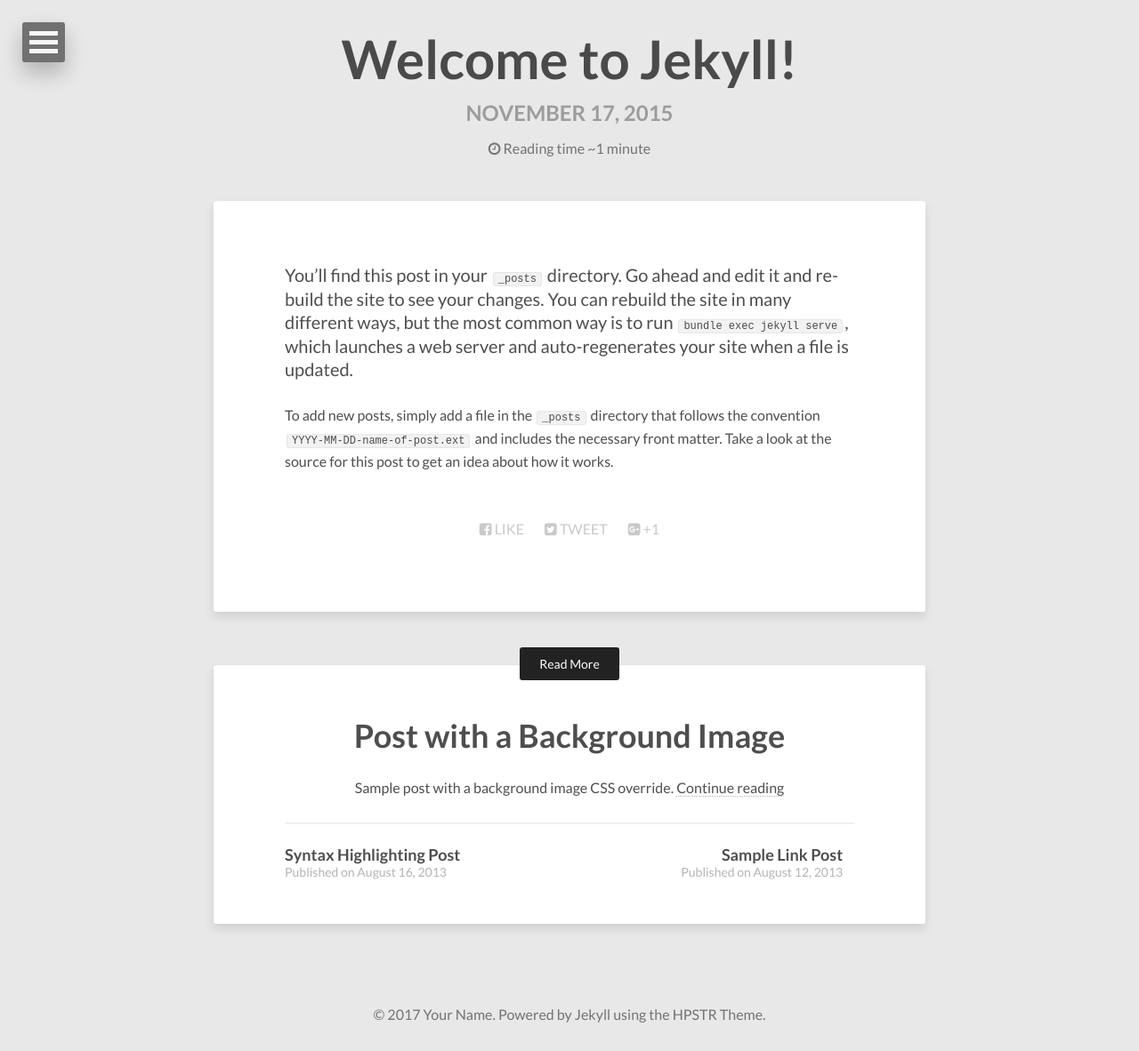
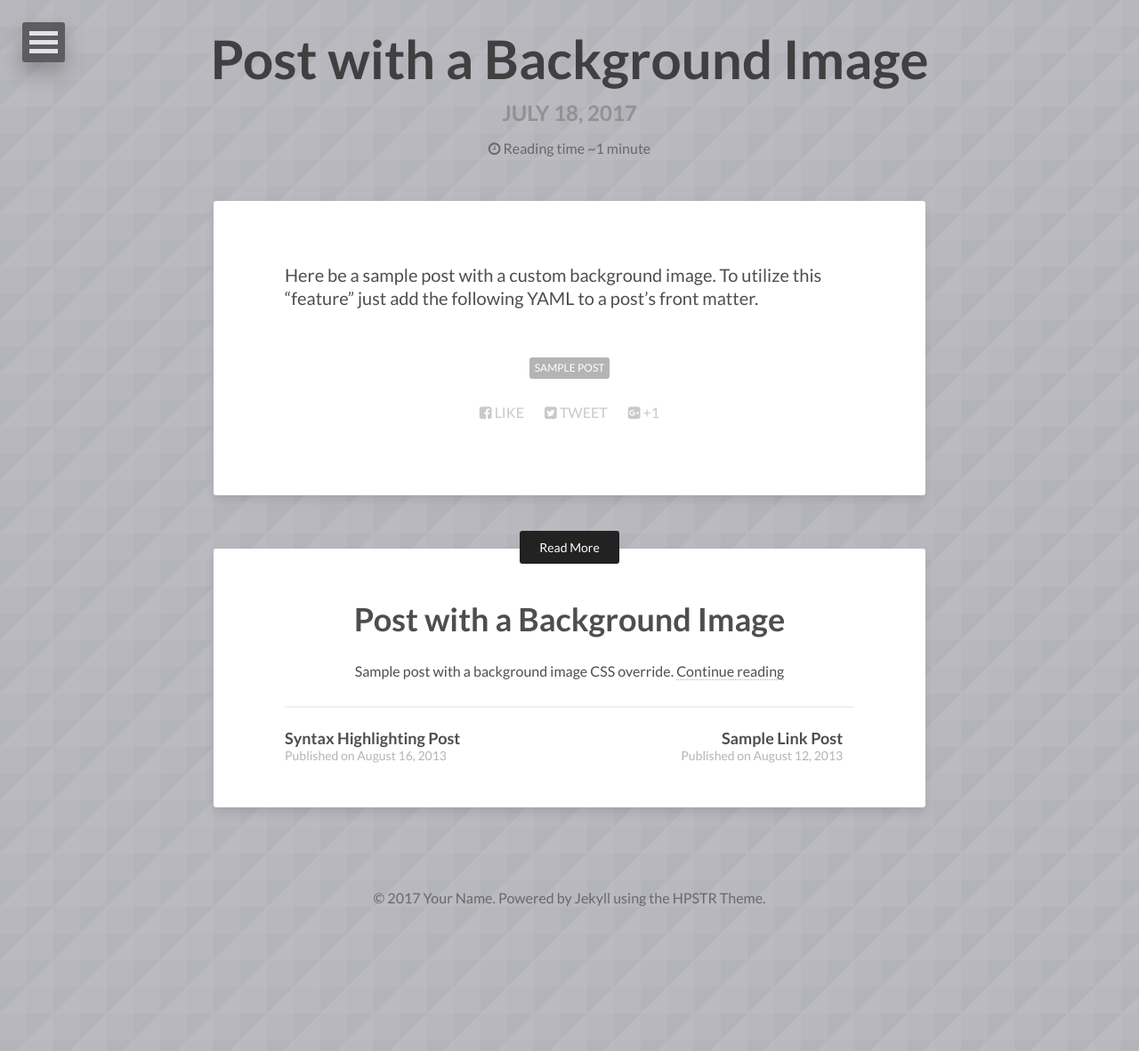
Before and after one commit to throthe/throthe.github.io_old, a Jekyll site: the page built from _posts/2017-07-18-a-first-test-page.md, in a window 1280 px wide. Shown: the whole page at 89% size. Built offline with Jekyll 4.4.1, drawn with Linux system fonts in a browser that asks for light colours; nearby versions of some CDN libraries; after the commit the page ends 1051 px from its top, so only the background shows below that.

Commit message:
testpage edited

```diff
--- a/_posts/2017-07-18-a-first-test-page.md
+++ b/_posts/2017-07-18-a-first-test-page.md
@@ -1,9 +1,10 @@
 ---
 layout: post
-title:  "Welcome to Jekyll!"
-date:   2015-11-17 16:16:01 -0600
-categories: jekyll update
+title: Post with a Background Image
+description: "Sample post with a background image CSS override."
+tags: [sample post]
+image:
+  background: triangular.png
 ---
-You’ll find this post in your `_posts` directory. Go ahead and edit it and re-build the site to see your changes. You can rebuild the site in many different ways, but the most common way is to run `bundle exec jekyll serve`, which launches a web server and auto-regenerates your site when a file is updated.
 
-To add new posts, simply add a file in the `_posts` directory that follows the convention `YYYY-MM-DD-name-of-post.ext` and includes the necessary front matter. Take a look at the source for this post to get an idea about how it works.
+Here be a sample post with a custom background image. To utilize this "feature" just add the following YAML to a post's front matter.
```
